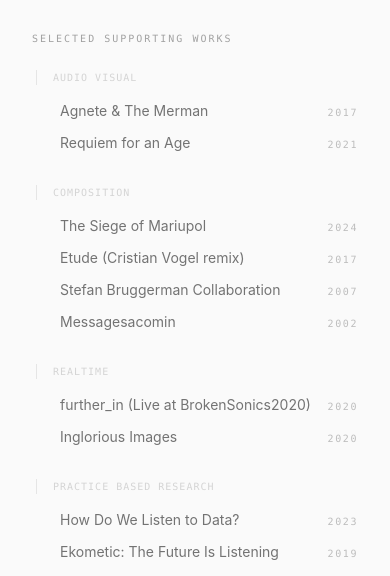
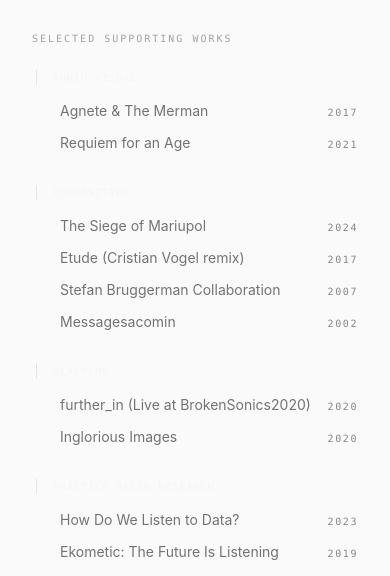
Before and after one commit to cristianvogel/artistic-portfolio, a React app: page / in a window 390 px wide. Shown: the part 266-842 px from the top of the page. Built offline with nearby package versions, Linux system fonts and the light colour scheme; the HTML template or start-up script is replaced by a standard one.

Commit message:
fix: don't autoscroll if isFirstRender on mobile

```diff
--- a/src/App.jsx
+++ b/src/App.jsx
@@ -6,9 +6,15 @@ import { AbstractSection, CollaboratorsSection, ProjectSection, WritingSection }
 export default function App() {
   const [activeView, setActiveView] = useState('abstract');
   const mainContentRef = useRef(null);
+  const isFirstRender = useRef(true);
 
   useEffect(() => {
     const isMobile = window.innerWidth < 1024; // Tailwind's lg breakpoint
+
+    if (isFirstRender.current) {
+      isFirstRender.current = false;
+      return;
+    }
 
     if (isMobile) {
       // On mobile, scroll to the main content area after a selection.
--- a/src/components/Media.jsx
+++ b/src/components/Media.jsx
@@ -300,7 +300,7 @@ export const LinkCard = ({ media }) => (
         <p className="font-mono text-[10px] uppercase tracking-[0.22em] text-neutral-400">{media.label}</p>
         <h3 className="mt-4 max-w-2xl text-2xl font-light tracking-tight text-neutral-50">{media.title}</h3>
         {media.caption && (
-          <p className="mt-4 max-w-2xl text-sm leading-relaxed text-neutral-300">
+          <p className="mt-4 max-w-2xl text-sm leading-relaxed text-neutral-100">
             <FormattedText text={media.caption} />
           </p>
         )}
--- a/src/components/Sidebar.jsx
+++ b/src/components/Sidebar.jsx
@@ -50,7 +50,7 @@ export const Sidebar = ({ abstractData, activeView, projects, onSelectView }) =>
 
               return (
                 <div key={category} className="space-y-4">
-                  <h3 className="text-[10px] font-mono uppercase tracking-widest text-neutral-300 border-l border-neutral-200 pl-4 ml-1">
+                  <h3 className="text-[10px] font-mono uppercase tracking-widest text-neutral-100 border-l border-neutral-200 pl-4 ml-1">
                     {category}
                   </h3>
                   <ul className="space-y-3">
@@ -63,7 +63,7 @@ export const Sidebar = ({ abstractData, activeView, projects, onSelectView }) =>
                           >
                             <span className="truncate">{project.title}</span>
                             {project.chronology && (
-                              <time dateTime={project.chronology.iso} className="ml-auto text-[10px] font-mono uppercase tracking-[0.16em] opacity-45">
+                              <time dateTime={project.chronology.iso} className="ml-auto text-[10px] font-mono uppercase tracking-[0.16em] opacity-85">
                                 {project.chronology.year}
                               </time>
                             )}
--- a/src/data/portfolio.js
+++ b/src/data/portfolio.js
@@ -214,13 +214,13 @@ export const PROJECTS = [
     category: "Selected Composition for Dance",
     type: "Realtime Generative Dance Score",
     focusTags: ["Realtime Score", "Generative Music", "G2 Modular", "MIDI Control", "Choreographic Modulation"],
-    description: "Composition for dance, focused here on the onstage realtime music generator I designed, built and programmed for the production. Nicknamed 'Angus', the score consisted of realtime modular synthesis, and controlled from onstage a custom interface, a vintage radio as a built in  MIDI-controlled G2 Modular engine and a processed vinyl turntable. Rather than functioning as playback, the system generated the entire score through realtime patches, with a small number of choreographically integrated parametric modulation points that let the musical system lock into the stage action.",
+    description: "Composition for dance, focused here on the onstage realtime music generator I designed, built and programmed for the production. Nicknamed 'Angus', the score consisted of realtime modular synthesis, and controlled from onstage a custom interface, a vintage radio as a built in  MIDI-controlled G2 Modular engine and a processed vinyl turntable. Rather than functioning as playback, the system generated the entire score through realtime patches, with a small number of choreographically integrated parametric modulation points that let the musical system lock into the stage action.\n \n The link is an WayBackMachinie archival page snapshotted from no-future.com bulletin board that I maintained in the 00s",
     chronology: {
       primary: "03 Mar 2005",
       year: "2005",
       label: "Website",
       iso: "2005-03-03",
-      source: "https://www.gillesjobin.com/en/creation-en/steak-house/"
+      source: "https://web.archive.org/web/20051027214003/http://no-future.com/angus_microsite/index.html"
     },
     media: {
       type: "none",
```
